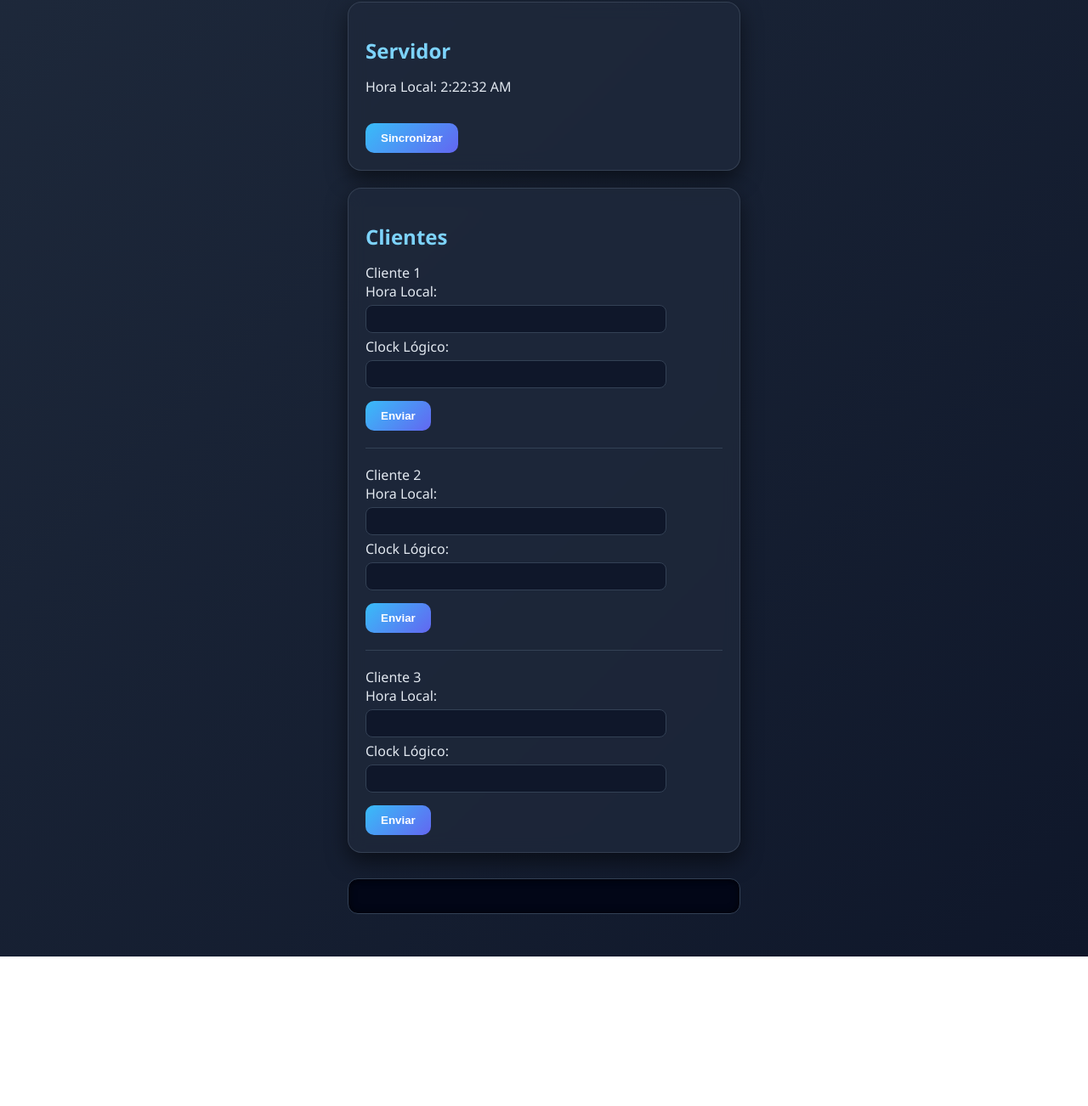
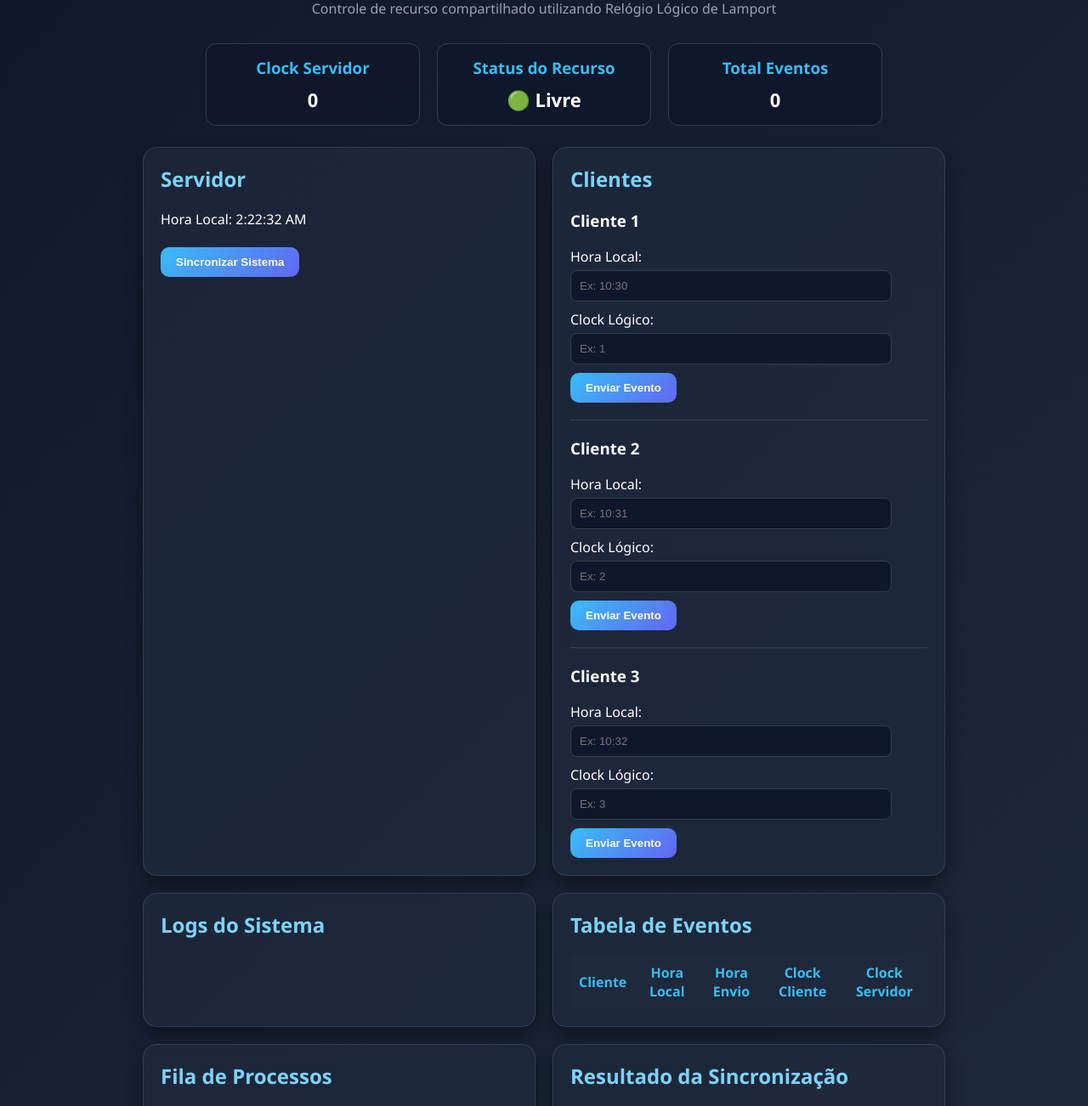
Before and after one commit to Marcoxxs/Relogio-logico-lamport, a plain HTML site: page index.html in a window 1280 px wide. Shown: the part 112-1414 px from the top of the page at 85% size. Before the commit the page ends 1238 px from the top, so only its background shows below. Drawn offline with Linux system fonts and the light colour scheme.

Commit message:
melhoria dos sistema de lamport

````diff
--- a/index.html
+++ b/index.html
@@ -1,60 +1,64 @@
+```html
 <!DOCTYPE html>
 <html lang="pt-br">
-<link rel="stylesheet" href=st">
 
 <head>
   <meta charset="UTF-8">
-  <title>Sistemas Distribuídos - Sincronização</title>
+  <title>Sistemas Distribuídos - Relógio Lógico</title>
+
   <style>
     body {
-      font-family: 'Segoe UI', Tahoma, sans-serif;
-      background: linear-gradient(135deg, #1e293b, #0f172a);
+      font-family: 'Segoe UI', sans-serif;
+      background: linear-gradient(135deg, #0f172a, #1e293b);
+      color: white;
       margin: 0;
       padding: 20px;
-      color: #e2e8f0;
     }
 
     h1 {
+      color: #38bdf8;
+      margin-bottom: 5px;
+    }
+
+    .subtitulo {
+      color: #94a3b8;
       margin-bottom: 30px;
-      font-weight: 600;
-      color: #38bdf8;
+    }
+
+    .container {
+      display: flex;
+      flex-wrap: wrap;
+      gap: 20px;
+      justify-content: center;
     }
 
     .box {
       background: rgba(30, 41, 59, 0.8);
-      backdrop-filter: blur(10px);
-      border: 1px solid rgba(148, 163, 184, 0.2);
+      border: 1px solid #334155;
+      border-radius: 16px;
       padding: 20px;
-      margin: 20px auto;
       width: 420px;
-      border-radius: 16px;
-      box-shadow: 0 10px 25px rgba(0, 0, 0, 0.5);
-      transition: 0.3s;
+      box-shadow: 0 10px 20px rgba(0,0,0,0.4);
     }
 
-    .box:hover {
-      transform: translateY(-5px);
-    }
-
-    h2 {
+    .box h2 {
       color: #7dd3fc;
-      margin-bottom: 15px;
+      margin-top: 0;
     }
 
     input {
-      width: 80%;
-      padding: 8px;
+      width: 90%;
+      padding: 10px;
       border-radius: 8px;
-      border: none;
-      margin: 5px 0;
-      outline: none;
+      border: 1px solid #334155;
       background: #0f172a;
-      color: #e2e8f0;
-      border: 1px solid #334155;
-      transition: 0.2s;
+      color: white;
+      margin-top: 5px;
+      margin-bottom: 10px;
     }
 
     input:focus {
+      outline: none;
       border-color: #38bdf8;
       box-shadow: 0 0 8px #38bdf855;
     }
@@ -67,13 +71,40 @@
       border-radius: 10px;
       cursor: pointer;
       font-weight: bold;
-      margin-top: 10px;
       transition: 0.3s;
     }
 
     button:hover {
       transform: scale(1.05);
       box-shadow: 0 0 15px #38bdf8aa;
+    }
+
+    .status-container {
+      display: flex;
+      gap: 20px;
+      justify-content: center;
+      flex-wrap: wrap;
+      margin-bottom: 25px;
+    }
+
+    .status-card {
+      background: rgba(15, 23, 42, 0.9);
+      border: 1px solid #334155;
+      border-radius: 12px;
+      padding: 15px;
+      width: 220px;
+      text-align: center;
+    }
+
+    .status-card h3 {
+      margin: 0;
+      color: #38bdf8;
+      margin-bottom: 10px;
+    }
+
+    .status-card span {
+      font-size: 22px;
+      font-weight: bold;
     }
 
     hr {
@@ -83,132 +114,381 @@
       margin: 20px 0;
     }
 
+    #logs {
+      max-height: 300px;
+      overflow-y: auto;
+    }
+
+    .log-item {
+      background: #0f172a;
+      padding: 12px;
+      margin-bottom: 10px;
+      border-radius: 10px;
+      border-left: 4px solid #38bdf8;
+      font-size: 14px;
+    }
+
+    table {
+      width: 100%;
+      border-collapse: collapse;
+    }
+
+    th {
+      background: #1e293b;
+      color: #38bdf8;
+      padding: 10px;
+    }
+
+    td {
+      padding: 10px;
+      text-align: center;
+      border-bottom: 1px solid #334155;
+    }
+
+    tr:hover {
+      background: rgba(255,255,255,0.05);
+    }
+
     #resultado {
       background: #020617;
       border: 1px solid #334155;
+      border-radius: 12px;
+      padding: 20px;
+      white-space: pre-line;
       color: #22c55e;
-      padding: 20px;
-      margin: 30px auto;
-      width: 420px;
-      border-radius: 12px;
-      white-space: pre-line;
-      text-align: left;
       font-family: monospace;
-      box-shadow: inset 0 0 10px rgba(0, 0, 0, 0.7);
+    }
+
+    .fila {
+      display: flex;
+      flex-direction: column;
+      gap: 10px;
+    }
+
+    .fila-item {
+      background: #0f172a;
+      border-left: 5px solid #22c55e;
+      padding: 12px;
+      border-radius: 10px;
     }
   </style>
 </head>
 
 <body>
 
-  <h1>Simulação - Sistemas Distribuídos</h1>
+  <center>
+    <h1>Simulação de Sistemas Distribuídos</h1>
+    <div class="subtitulo">
+      Controle de recurso compartilhado utilizando Relógio Lógico de Lamport
+    </div>
+  </center>
+
+  <div class="status-container">
+
+    <div class="status-card">
+      <h3>Clock Servidor</h3>
+      <span id="clockServidorTela">0</span>
+    </div>
+
+    <div class="status-card">
+      <h3>Status do Recurso</h3>
+      <span id="statusRecurso">🟢 Livre</span>
+    </div>
+
+    <div class="status-card">
+      <h3>Total Eventos</h3>
+      <span id="totalEventos">0</span>
+    </div>
+
+  </div>
+
+  <div class="container">
 
     <div class="box">
       <h2>Servidor</h2>
-    Hora Local: <span id="horaServidor"></span><br><br>
-    <button onclick="sincronizar()">Sincronizar</button>
+
+      Hora Local:
+      <span id="horaServidor"></span>
+
+      <br><br>
+
+      <button onclick="sincronizar()">
+        Sincronizar Sistema
+      </button>
     </div>
 
     <div class="box">
       <h2>Clientes</h2>
 
       <div>
-      Cliente 1<br>
-      Hora Local: <input id="c1Hora"><br>
-      Clock Lógico: <input id="c1Clock" type="number"><br>
-      <button onclick="enviar(1)">Enviar</button>
+        <h3>Cliente 1</h3>
+
+        Hora Local:
+        <input id="c1Hora" placeholder="Ex: 10:30">
+
+        Clock Lógico:
+        <input id="c1Clock" type="number" placeholder="Ex: 1">
+
+        <button onclick="enviar(1)">
+          Enviar Evento
+        </button>
       </div>
 
       <hr>
 
       <div>
-      Cliente 2<br>
-      Hora Local: <input id="c2Hora"><br>
-      Clock Lógico: <input id="c2Clock" type="number"><br>
-      <button onclick="enviar(2)">Enviar</button>
+        <h3>Cliente 2</h3>
+
+        Hora Local:
+        <input id="c2Hora" placeholder="Ex: 10:31">
+
+        Clock Lógico:
+        <input id="c2Clock" type="number" placeholder="Ex: 2">
+
+        <button onclick="enviar(2)">
+          Enviar Evento
+        </button>
       </div>
 
       <hr>
 
       <div>
-      Cliente 3<br>
-      Hora Local: <input id="c3Hora"><br>
-      Clock Lógico: <input id="c3Clock" type="number"><br>
-      <button onclick="enviar(3)">Enviar</button>
-    </div>
+        <h3>Cliente 3</h3>
+
+        Hora Local:
+        <input id="c3Hora" placeholder="Ex: 10:32">
+
+        Clock Lógico:
+        <input id="c3Clock" type="number" placeholder="Ex: 3">
+
+        <button onclick="enviar(3)">
+          Enviar Evento
+        </button>
       </div>
 
+    </div>
+
+    <div class="box">
+      <h2>Logs do Sistema</h2>
+      <div id="logs"></div>
+    </div>
+
+    <div class="box">
+      <h2>Tabela de Eventos</h2>
+
+      <table id="tabelaEventos">
+
+        <thead>
+          <tr>
+            <th>Cliente</th>
+            <th>Hora Local</th>
+            <th>Hora Envio</th>
+            <th>Clock Cliente</th>
+            <th>Clock Servidor</th>
+          </tr>
+        </thead>
+
+        <tbody></tbody>
+
+      </table>
+    </div>
+
+    <div class="box">
+      <h2>Fila de Processos</h2>
+      <div class="fila" id="filaProcessos"></div>
+    </div>
+
+    <div class="box">
+      <h2>Resultado da Sincronização</h2>
       <div id="resultado"></div>
+    </div>
+
+  </div>
 
   <script>
+
     let eventos = [];
     let clockServidor = 0;
 
     function atualizarHoraServidor() {
+
       let agora = new Date();
+
       document.getElementById("horaServidor").innerText =
         agora.toLocaleTimeString();
     }
 
     setInterval(atualizarHoraServidor, 1000);
 
+    function adicionarLog(texto) {
+
+      let logs = document.getElementById("logs");
+
+      logs.innerHTML += `
+        <div class="log-item">
+          ${texto}
+        </div>
+      `;
+
+      logs.scrollTop = logs.scrollHeight;
+    }
+
     function enviar(cliente) {
-      let hora = document.getElementById(`c${cliente}Hora`).value;
-      let clock = parseInt(document.getElementById(`c${cliente}Clock`).value);
+
+      let hora =
+        document.getElementById(`c${cliente}Hora`).value;
+
+      let clock =
+        parseInt(document.getElementById(`c${cliente}Clock`).value);
 
       if (!hora || isNaN(clock)) {
+
         alert("Preencha todos os campos!");
+
         return;
       }
 
-      clockServidor = Math.max(clockServidor, clock) + 1;
+      let horaEnvio =
+        new Date().toLocaleTimeString();
+
+      clockServidor =
+        Math.max(clockServidor, clock) + 1;
 
       eventos.push({
+
         cliente: cliente,
-        hora: hora,
-        clock: clockServidor
+        horaLocal: hora,
+        horaEnvio: horaEnvio,
+        clockCliente: clock,
+        clockServidor: clockServidor
+
       });
+
+      document.getElementById("clockServidorTela").innerText =
+        clockServidor;
+
+      document.getElementById("totalEventos").innerText =
+        eventos.length;
+
+      let tbody =
+        document.querySelector("#tabelaEventos tbody");
+
+      tbody.innerHTML += `
+
+        <tr>
+          <td>Cliente ${cliente}</td>
+          <td>${hora}</td>
+          <td>${horaEnvio}</td>
+          <td>${clock}</td>
+          <td>${clockServidor}</td>
+        </tr>
+
+      `;
+
+      adicionarLog(`
+
+        🟢 Cliente ${cliente} enviou mensagem<br>
+        ⏰ Hora Local: ${hora}<br>
+        📤 Hora Envio: ${horaEnvio}<br>
+        🧠 Clock Cliente: ${clock}<br>
+        🖥️ Clock Servidor: ${clockServidor}
+
+      `);
 
       alert(`Mensagem do Cliente ${cliente} recebida!`);
     }
 
     function sincronizar() {
+
       if (eventos.length === 0) {
-        alert("Nenhum evento ainda!");
+
+        alert("Nenhum evento enviado!");
+
         return;
       }
 
+      document.getElementById("statusRecurso").innerText =
+        "🔴 Ocupado";
+
       let soma = clockServidor;
-      eventos.forEach(e => soma += e.clock);
 
-      let media = Math.floor(soma / (eventos.length + 1));
+      eventos.forEach(e => {
+        soma += e.clockServidor;
+      });
 
-      let resultado = `Clock Servidor: ${clockServidor}\n`;
+      let media =
+        Math.floor(soma / (eventos.length + 1));
+
+      let resultado = "";
+
+      resultado += `Clock Servidor: ${clockServidor}\n\n`;
+
       resultado += `Clock Médio: ${media}\n\n`;
 
-      resultado += "Ajustes:\n";
+      resultado += "Ajustes Necessários:\n\n";
+
       resultado += `Servidor: ${media - clockServidor}\n`;
 
       eventos.forEach(e => {
-        resultado += `Cliente ${e.cliente}: ${media - e.clock}\n`;
+
+        resultado +=
+          `Cliente ${e.cliente}: ${media - e.clockServidor}\n`;
+
       });
 
       eventos.sort((a, b) => {
-        if (a.clock === b.clock) {
+
+        if (a.clockServidor === b.clockServidor) {
+
           return a.cliente - b.cliente;
         }
-        return a.clock - b.clock;
+
+        return a.clockServidor - b.clockServidor;
       });
 
-      resultado += "\nOrdem de envio:\n";
+      resultado += "\nOrdem de Acesso ao Recurso:\n\n";
+
+      let fila =
+        document.getElementById("filaProcessos");
+
+      fila.innerHTML = "";
+
       eventos.forEach((e, i) => {
-        resultado += `${i + 1}º -> Cliente ${e.cliente} (Clock: ${e.clock})\n`;
+
+        resultado +=
+          `${i + 1}º -> Cliente ${e.cliente} | Clock ${e.clockServidor}\n`;
+
+        fila.innerHTML += `
+
+          <div class="fila-item">
+            ${i + 1}º Processo:
+            Cliente ${e.cliente}
+            (Clock ${e.clockServidor})
+          </div>
+
+        `;
       });
 
-      document.getElementById("resultado").innerText = resultado;
+      resultado += "\nExplicação:\n\n";
+
+      resultado +=
+        `Cliente ${eventos[0].cliente} recebeu prioridade por possuir o menor clock lógico.`;
+
+      adicionarLog(`
+
+        🔄 Sistema sincronizado<br>
+        📊 Clock médio calculado: ${media}<br>
+        🏆 Cliente ${eventos[0].cliente} possui prioridade de acesso
+
+      `);
+
+      document.getElementById("resultado").innerText =
+        resultado;
     }
+
   </script>
 
 </body>
 
 </html>
+```
````
Lines whose indentation alone changed are shown as unchanged.
